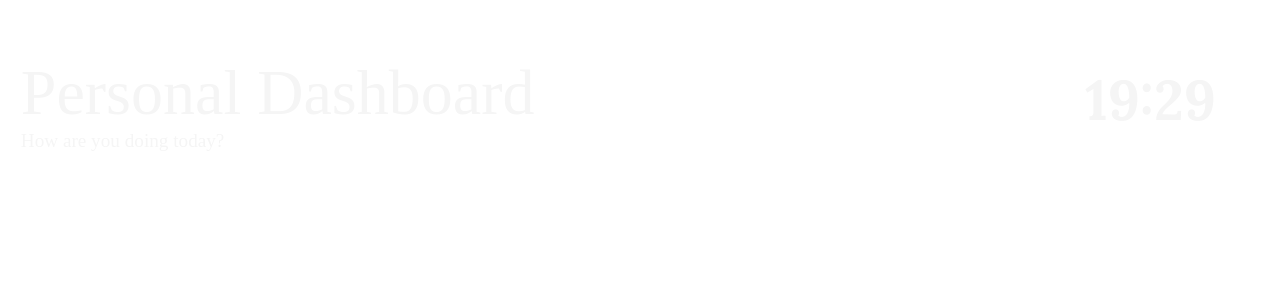
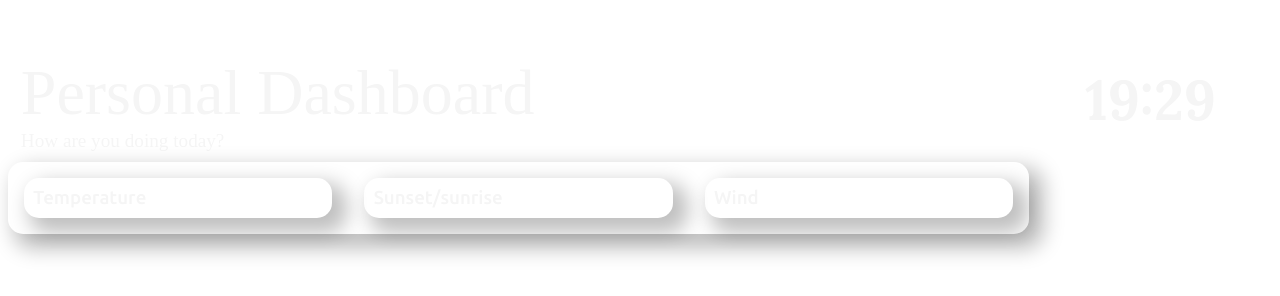
Before and after one commit to KazigeRanger/Personal-Dashboard, a website with bundled scripts: page src/index.html in a window 1280 px wide. Built offline with nearby package versions, Linux system fonts and the light colour scheme; files whose address does not match are found by name; a web font is replaced by a local one.

Commit message:
Added divs for the weather elements in the index.html file and style those divs in the style.css file.

```diff
--- a/src/index.html
+++ b/src/index.html
@@ -6,8 +6,8 @@
         <link rel="stylesheet" href="./style.css">
 
         <link rel="preconnect" href="https://fonts.googleapis.com">
-<link rel="preconnect" href="https://fonts.gstatic.com" crossorigin>
-<link href="https://fonts.googleapis.com/css2?family=Lora:ital,wght@0,400..700;1,400..700&family=Parkinsans:wght@300..800&display=swap" rel="stylesheet">
+        <link rel="preconnect" href="https://fonts.gstatic.com" crossorigin>
+        <link href="https://fonts.googleapis.com/css2?family=Lora:ital,wght@0,400..700;1,400..700&family=Parkinsans:wght@300..800&family=Ubuntu:ital,wght@0,300;0,400;0,500;0,700;1,300;1,400;1,500;1,700&display=swap" rel="stylesheet">
     </head>
     <body>
         <div class="head-div">
@@ -17,6 +17,19 @@
             </div>
             <h2 id="clock">Failed to load clock</h2>
         </div>
+        <div class="weather-grid-container weather">
+            <div class="weather-grid-item temperature">
+                <h3 class="weather-subheaders">Temperature</h3>
+            </div>
+            <div class="weather-grid-item sun-rise-set">
+                <h3 class="weather-subheaders">Sunset/sunrise</h3>
+            </div>
+            <div class="weather-grid-item wind">
+                <h3 class="weather-subheaders">Wind</h3>
+            </div>
+        </div>
+
+
 
         <script type="module" src="index.js"></script>
     </body>
--- a/src/style.css
+++ b/src/style.css
@@ -1,5 +1,7 @@
 body {
     background-size: cover;
+    background-repeat: no-repeat;
+    background-attachment: fixed;
 }
 
 h1 {
@@ -37,3 +39,35 @@ h2 {
     float: inline-end;
     margin: 1em 1em;
 }
+
+.weather {
+    background: rgba(255, 255, 255, 0.1);
+    backdrop-filter: blur(10px);
+    -webkit-backdrop-filter: blur(10px);
+    border-radius: 15px;
+    /* border: 1px solid rgba(255, 255, 255, 0.2); Lichte rand */
+    box-shadow: 10px 10px 20px 5px rgba(0, 0, 0, 0.25);
+    padding: 0px;
+}
+
+.weather-grid-container {
+    display: grid;
+    grid-template-columns: repeat(3, 1fr);
+}
+
+.weather-grid-item {
+    background: rgba(255, 255, 255, 0);
+    backdrop-filter: blur(5px);
+    -webkit-backdrop-filter: blur(5px);
+    border-radius: 15px;
+    /* border: 1px solid rgba(255, 255, 255, 0.2); */
+    box-shadow: 10px 10px 20px 5px rgba(0, 0, 0, 0.25);
+    margin: 1em;
+}
+
+.weather-subheaders {
+    color: whitesmoke;
+    font-family: "Ubuntu";
+    font-weight: 500;
+    margin: 0.5em;
+}
```
